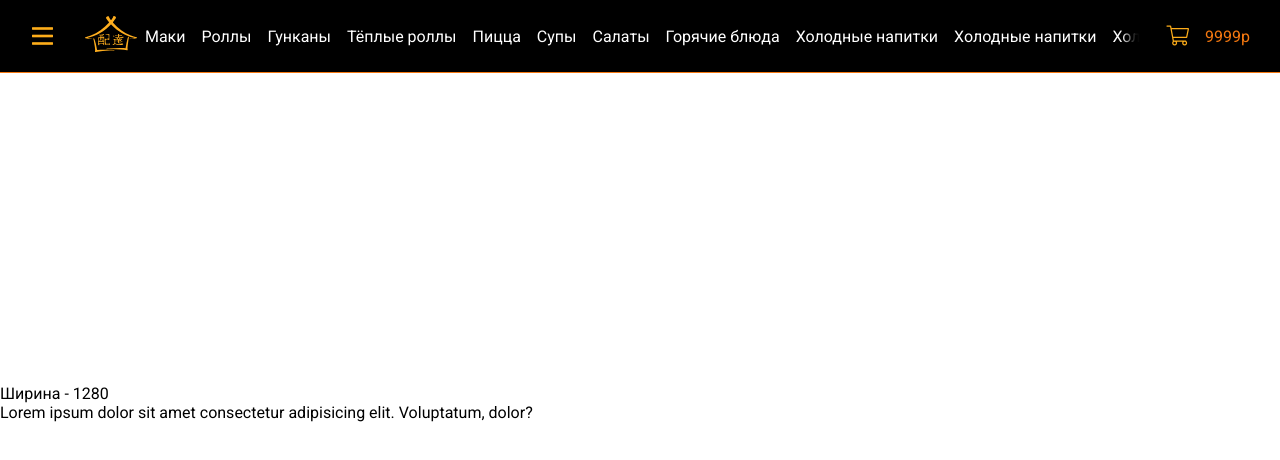
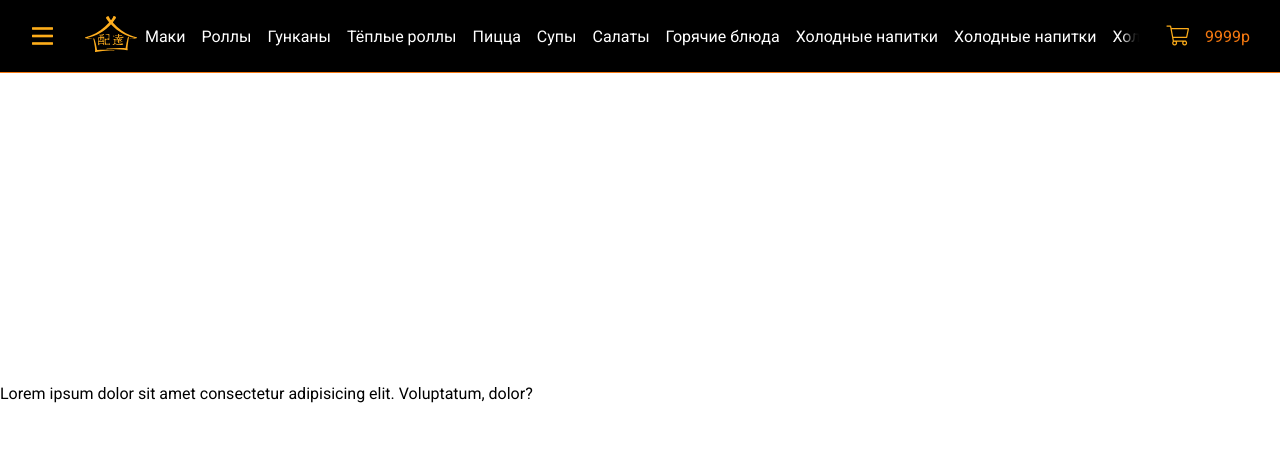
Before and after one commit to windcrack/nowork, a website built with webpack: page src/menu.html in a window 1280 px wide. Built offline with nearby package versions, Linux system fonts and the light colour scheme.

Commit message:
new comment

```diff
--- a/src/js/module/menuSlider.js
+++ b/src/js/module/menuSlider.js
@@ -34,6 +34,7 @@ export default function menuSlider (){
           btnCloseMob = document.querySelector('.btn-side-closeMob'),
           btnCloseMobEl = document.querySelector('.secretBlock .btn-side-closeMob i');
     let width = innerWidth
+    // Обект появелниея блоков по очеродности.
     const showTime = {
         menu: function(){
             setTimeout(() =>{ inMenu.style.display = 'flex' }, 100)
@@ -50,7 +51,7 @@ export default function menuSlider (){
             siteBlock.forEach(item =>{ item.style.display = 'none' })
         }
     }
-
+    // фунция зарытия открытия меню и всех его частей
     function showLeftSideMenu (open, close, closeMob, closeMobE, menu){
         open.addEventListener('click', () => {
             menu.style.display = 'block'
@@ -78,12 +79,5 @@ export default function menuSlider (){
             })
         }
     }
-    const main = document.querySelector('main');
-    const clientWidth = () =>{
-        setInterval(() =>{
-            main.innerHTML = `Ширина - ${width}`
-        }, 100)
-    }
-    clientWidth()
     showLeftSideMenu(btnOpen, btnClose, btnCloseMob, btnCloseMobEl, menuLeft)
 }
--- a/src/menu.html
+++ b/src/menu.html
@@ -4,12 +4,14 @@
     <meta charset="UTF-8">
     <meta name="viewport" content="width=device-width, initial-scale=1.0">
     <meta http-equiv="X-UA-Compatible" content="ie=edge">
-    <title>Document</title>
+    <title>New Menu</title>
+    <!-- Можно заилить будет в главный но тут траблы начинаются со старым :) -->
     <link rel="stylesheet" href="css/menu.css">
+    <!-- Тут всё по старому -->
     <link rel="stylesheet" type="text/css" href="slick/slick.css"/>
     <link rel="stylesheet" type="text/css" href="slick/slick-theme.css"/>
     <link href="https://fonts.googleapis.com/css?family=Roboto" rel="stylesheet">
-    <!-- Это иконки для Бургера крестика и корзины -->
+    <!-- Это иконки для Бургера крестика и корзины что бы работало, надо всё скопировать из папка fa -->
     <link rel="stylesheet" href="fa/all.css">
 </head>
 <body>
@@ -17,6 +19,7 @@
     <nav id="menu" class="leftMenuBlock">
         <div class="leftMenuMain">
             <section class="menuHeader">
+                <!-- Теститл на залогином и не залогином -->
                 <div class="textBlock">
                     <!-- <div class="headTextLogin">
                         <a class="login-enter" href="/wp-login.php">Войти</a>
@@ -24,6 +27,7 @@
                     <div class="headText">Абдульмахалаш Фамили...</div>
                     <div class="headText"><span>0</span><span> баллов</span></div>
                 </div>
+                <!-- Блок который появляется только на мобилах -->
                 <div class="secretBlock">
                     <button class="toggle-button btn-side-closeMob">
                         <i class="far fa-times"></i>
@@ -53,6 +57,7 @@
     <header>
         <nav>
             <div id="main" class="panel">
+                <!-- Вернул 2 копки поторые появлятся в зависимости от положения меню. -->
                 <button class="toggle-button btn-side-open"><i class="far fa-bars"></i></button>
                 <button class="toggle-button btn-side-close"><i class="far fa-times"></i></button>
             </div>
@@ -83,6 +88,7 @@
                 </div>
             </div>
             <div class="menu-cart">
+                <!-- Корзину у нас теперь абсолют так что она не ужеает как раньше -->
                 <div class="cartInBlock">
                     <i class="fal fa-shopping-cart"></i>
                     <span> 9999</span>р
```
Also changed, not shown: dist/bundle.js.
